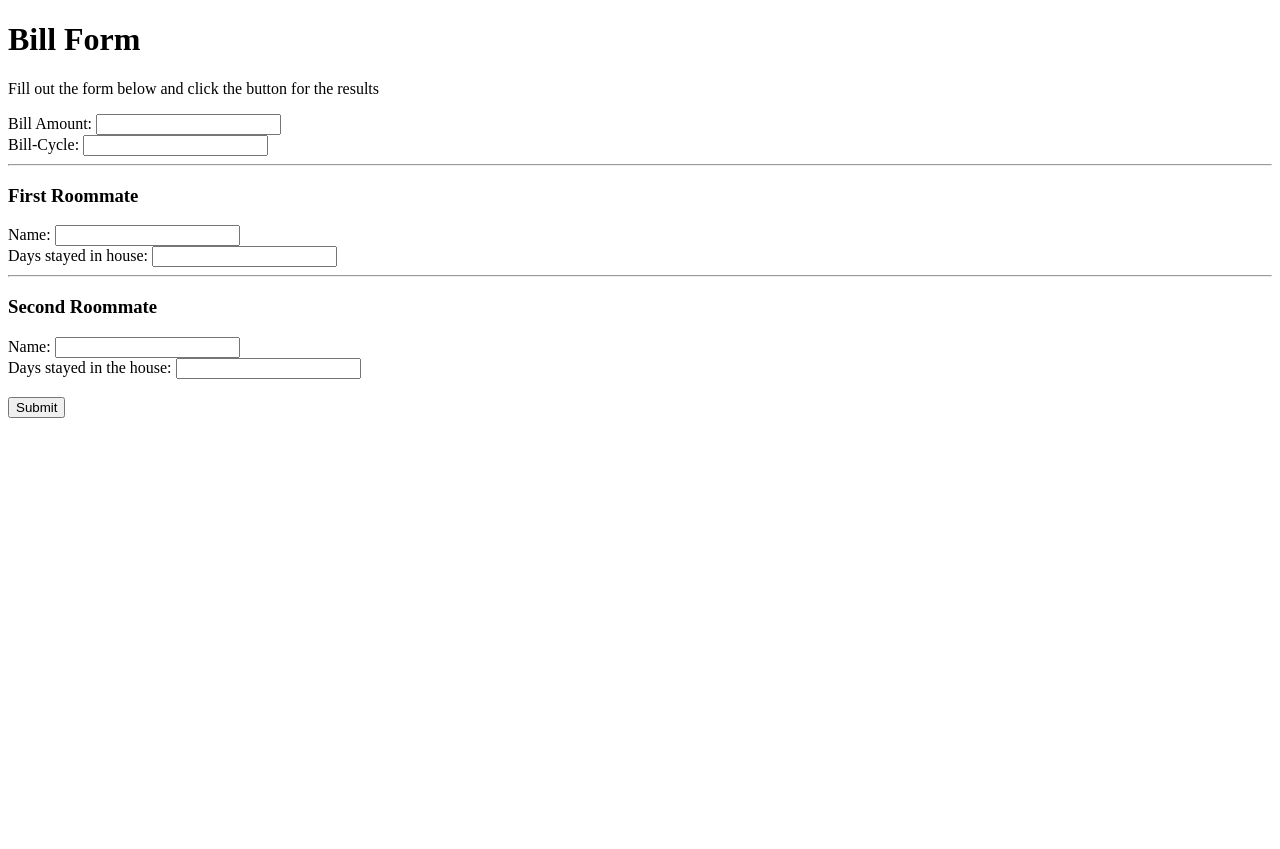
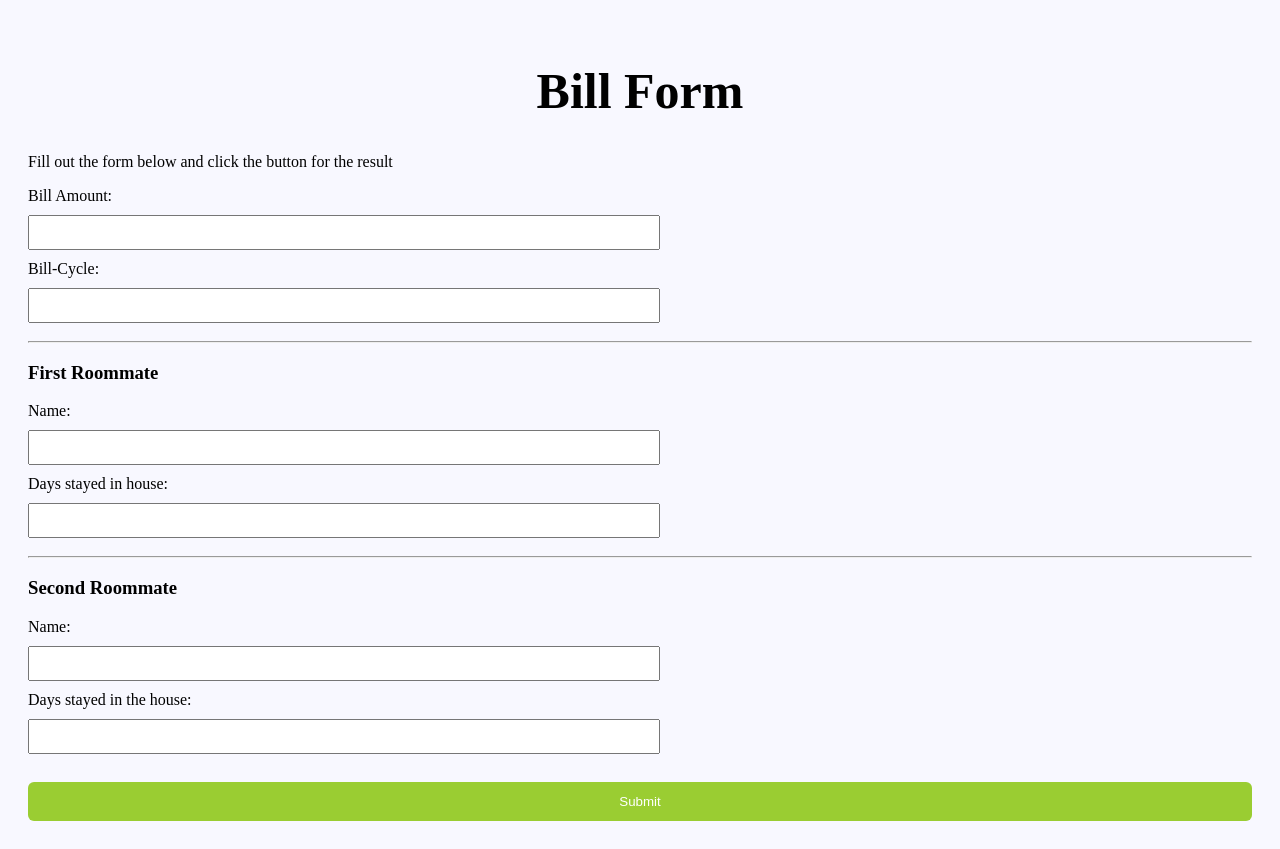
Before and after one commit to tgateley/Roommate-Bill-Split, a Flask app: page /bill in a window 1280 px wide. Before the commit the page ends 418 px from the top, so only its background shows below. Run offline with Flask 3, Linux system fonts and the light colour scheme.

Commit message:
Add CSS styling

```diff
--- /dev/null
+++ b/static/main.css
@@ -0,0 +1,26 @@
+h1 {
+    color: black;
+    text-align: center;
+    font-size: 50px;
+}
+
+input[type=text] {
+    width: 50%;
+    padding: 8px 8px;
+    margin: 10px 0;
+}
+
+input[type=submit]{
+    width: 100%;
+    background-color: YellowGreen;
+    color: White;
+    padding: 12px 12px;
+    border: none;
+    border-radius: 6px;
+
+}
+
+body {
+    background-color: GhostWhite;
+    padding: 20px;
+}
--- a/templates/bill_form_page.html
+++ b/templates/bill_form_page.html
@@ -3,24 +3,25 @@
 <head>
     <meta charset="UTF-8">
     <title>Bill Form</title>
+    <link rel="stylesheet" href="static/main.css">
 </head>
 <body>
     <h1>Bill Form</h1>
-    <p>Fill out the form below and click the button for the results</p>
+    <p>Fill out the form below and click the button for the result</p>
 <form action="/results" method="post">
-    {{bill_form.amount.label}} {{bill_form.amount}}
+    {{bill_form.amount.label}} <br> {{bill_form.amount}}
     <br>
-    {{bill_form.period.label}} {{bill_form.period}}
+    {{bill_form.period.label}} <br> {{bill_form.period}}
     <hr>
     <h3>First Roommate </h3>
-    {{bill_form.roommate1.label}} {{bill_form.roommate1}}
+    {{bill_form.roommate1.label}} <br> {{bill_form.roommate1}}
     <br>
-    {{bill_form.days_in_house1.label}} {{bill_form.days_in_house1}}
+    {{bill_form.days_in_house1.label}} <br> {{bill_form.days_in_house1}}
     <hr>
     <h3>Second Roommate</h3>
-    {{bill_form.roommate2.label}} {{bill_form.roommate2}}
+    {{bill_form.roommate2.label}} <br> {{bill_form.roommate2}}
     <br>
-    {{bill_form.days_in_house2.label}} {{bill_form.days_in_house2}}
+    {{bill_form.days_in_house2.label}} <br> {{bill_form.days_in_house2}}
     <br>
     <br>
     {{bill_form.button}}
--- a/templates/results.html
+++ b/templates/results.html
@@ -2,10 +2,10 @@
 <html lang="en">
 <head>
     <meta charset="UTF-8">
-    <title>Title</title>
+    <title>Results</title>
 </head>
 <body>
     {{name1}} pays {{amount1}} <br>
-    {{name2}} pays {{amount2?}}
+    {{name2}} pays {{amount2}}
 </body>
 </html>
```
